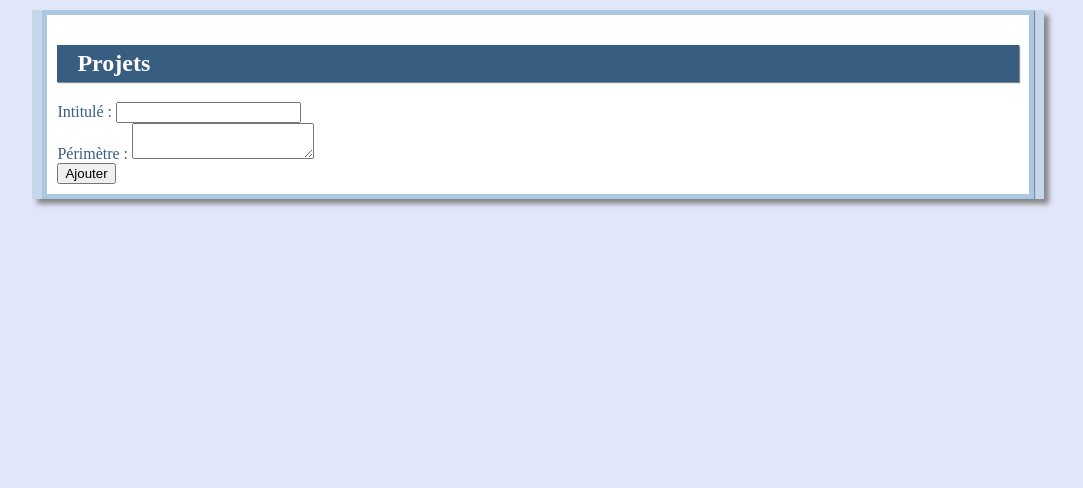
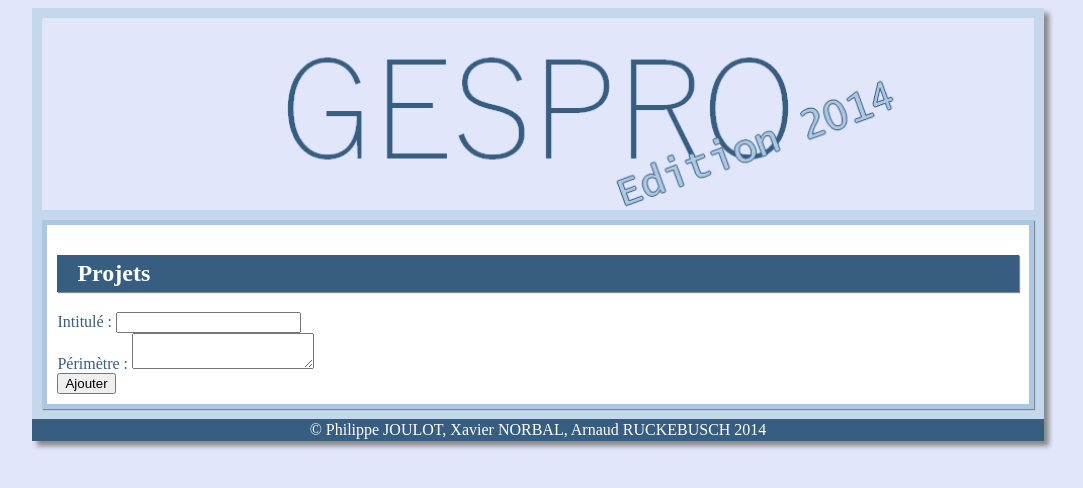
Before and after one commit to xnorbal/MACSI1, a PHP site: page /addproject.php in a window 1280 px wide. Shown: the top 488 px of the page, without its empty margins (102-1185 px from the left). Run offline with PHP 8.4, Linux system fonts and the light colour scheme.

Commit message:
Nouveau style
trop rétro années 60 sisi les mecs

```diff
--- a/include/bottom.php
+++ b/include/bottom.php
@@ -1,4 +1,7 @@
-</div>
-</div>
-</body>
+		</div>
+			<footer>
+				© Philippe JOULOT, Xavier NORBAL, Arnaud RUCKEBUSCH <?php echo date('Y'); ?>
+			</footer>
+		</div>
+	</body>
 </html>
--- a/include/top.php
+++ b/include/top.php
@@ -12,4 +12,5 @@
 <head>
 <body>
 <div id="content">
+<img src="images/logo.png" alt="logo" id="logo" />
 <div class="content">
--- a/site.css
+++ b/site.css
@@ -28,7 +28,7 @@
 	color:#ABC8E2;
 }
 
-#blanc{
+#logo{
 	margin:0;
 	width:100%;
 
```
Also changed, not shown: images/logo.png (added).
